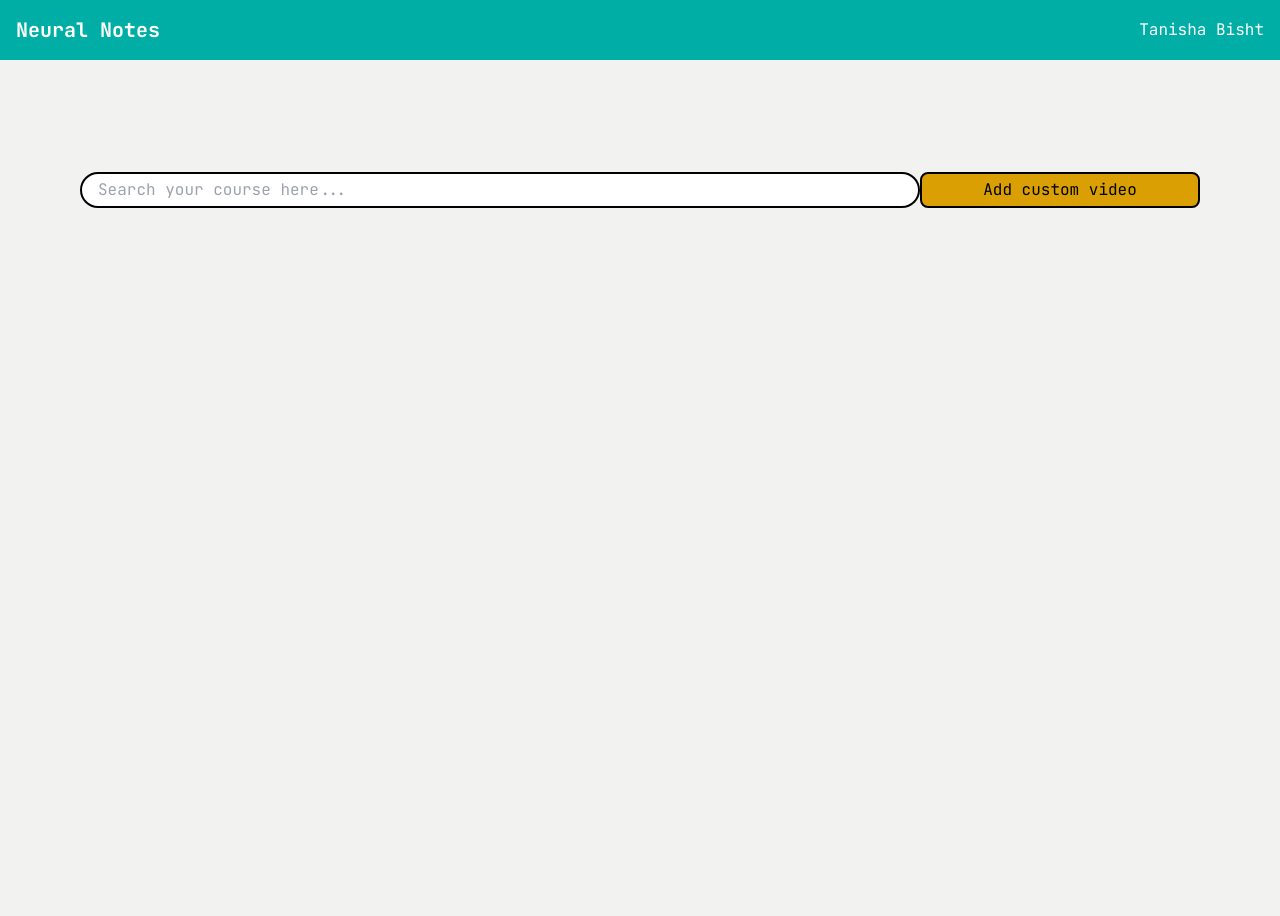
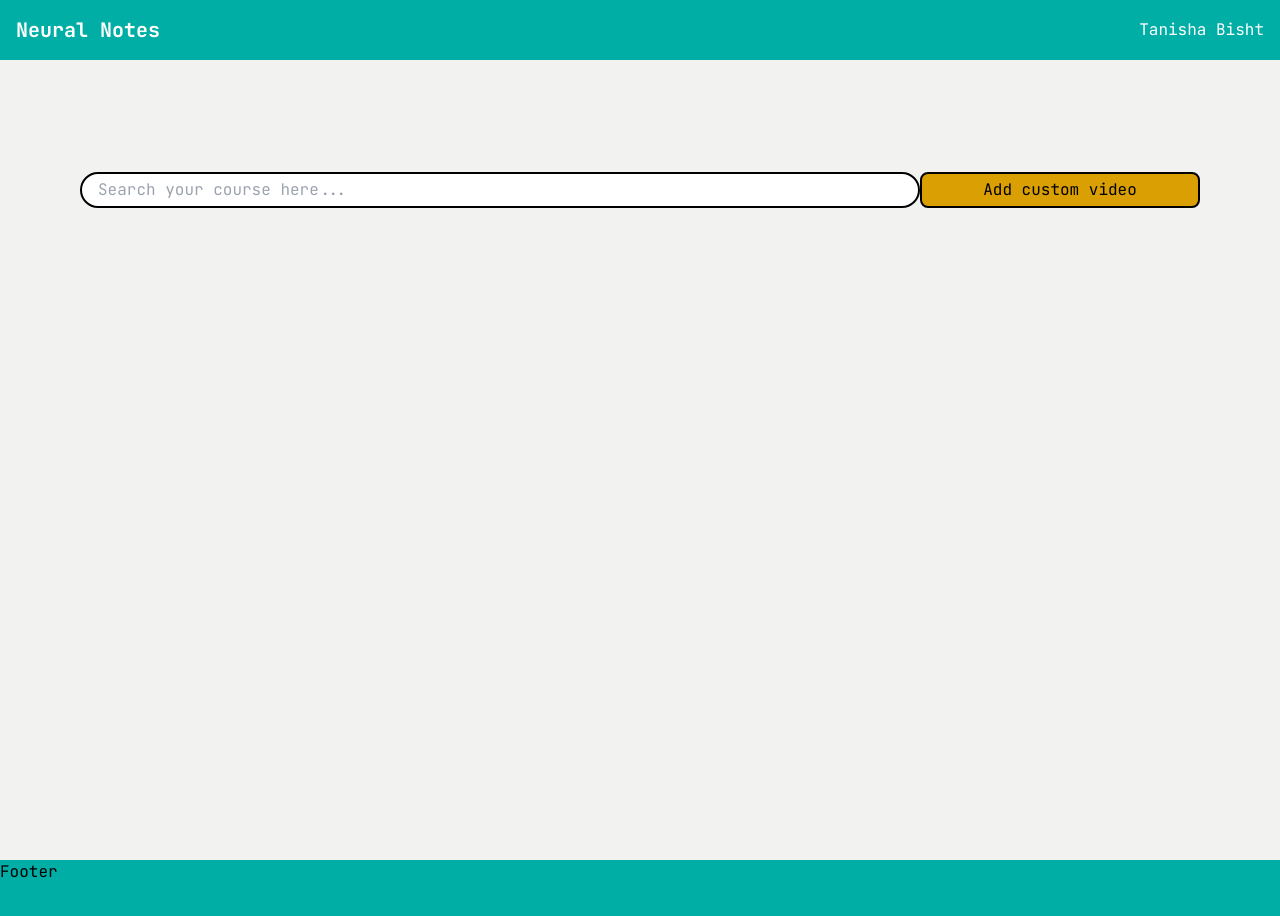
Before and after one commit to CyberKnight1803/NeuralNotes, a Next.js app in the folder neuralnotes-fe/: page /dashboard in a window 1280 px wide. Shown: the top 916 px of the page. Before the commit the page ends 800 px from the top, so only its background shows below. Built offline with nearby package versions, Linux system fonts and the light colour scheme.

Commit message:
🎨 add layout

```diff
--- /dev/null
+++ b/neuralnotes-fe/components/shared/footer.tsx
@@ -0,0 +1,7 @@
+import React from 'react';
+
+const Footer = () => {
+  return <div className="h-32 bg-[#00AEA6]">Footer</div>;
+};
+
+export default Footer;
--- a/neuralnotes-fe/components/shared/index.ts
+++ b/neuralnotes-fe/components/shared/index.ts
@@ -1 +1,2 @@
 export { default as Navbar } from './navbar';
+export { default as Footer } from './footer';
--- /dev/null
+++ b/neuralnotes-fe/components/shared/layout.tsx
@@ -0,0 +1,15 @@
+import React from 'react';
+import { LayoutProps } from '@/utils/props';
+import { Navbar, Footer } from './';
+
+const Layout: React.FC<LayoutProps> = ({ children }) => {
+  return (
+    <div className="font-sans-serif">
+      <Navbar />
+      <div className="h-screen">{children}</div>
+      <Footer />
+    </div>
+  );
+};
+
+export default Layout;
--- a/neuralnotes-fe/pages/_app.tsx
+++ b/neuralnotes-fe/pages/_app.tsx
@@ -1,11 +1,14 @@
 import '@/styles/globals.css';
 import type { AppProps } from 'next/app';
 import { UserProvider } from '@auth0/nextjs-auth0/client';
+import Layout from '@/components/shared/layout';
 
 export default function App({ Component, pageProps }: AppProps) {
   return (
     <UserProvider>
-      <Component {...pageProps} />
+      <Layout>
+        <Component {...pageProps} />
+      </Layout>
     </UserProvider>
   );
 }
--- a/neuralnotes-fe/pages/dashboard/index.tsx
+++ b/neuralnotes-fe/pages/dashboard/index.tsx
@@ -2,9 +2,6 @@ import { Navbar } from '@/components/shared';
 
 const Dashboard = () => {
   return (
-    <>
-      <Navbar />
-
     <div className="p-[5rem]">
       <input
         type="text"
@@ -16,7 +13,6 @@ const Dashboard = () => {
         Add custom video
       </button>
     </div>
-    </>
   );
 };
 
--- a/neuralnotes-fe/pages/index.tsx
+++ b/neuralnotes-fe/pages/index.tsx
@@ -17,7 +17,7 @@ function index() {
       </div>
     );
   }
-  return <a href="/api/auth/login">Login</a>;
+  return <div>Home Page</div>;
 }
 
 export default index;
--- /dev/null
+++ b/neuralnotes-fe/utils/props.ts
@@ -0,0 +1,3 @@
+export type LayoutProps = {
+  children: React.ReactNode;
+};
```
Lines whose indentation alone changed are shown as unchanged.
